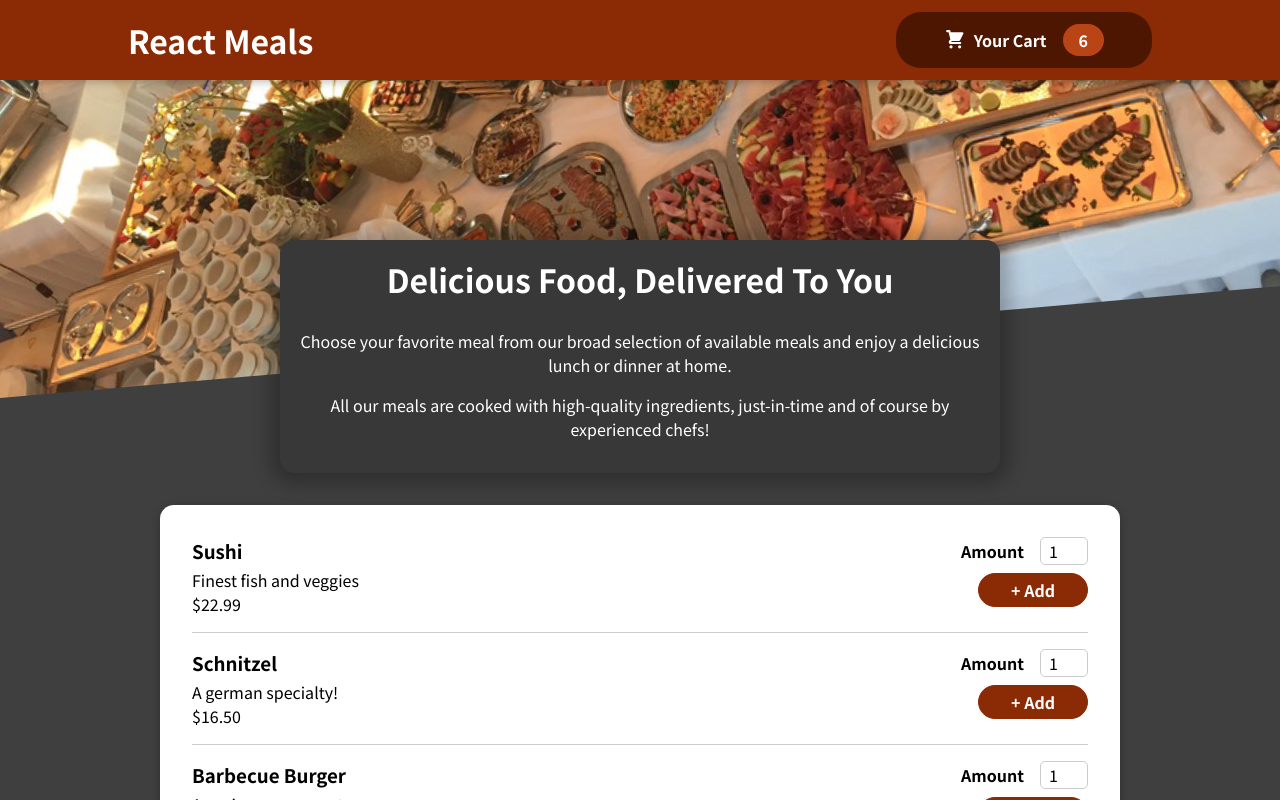
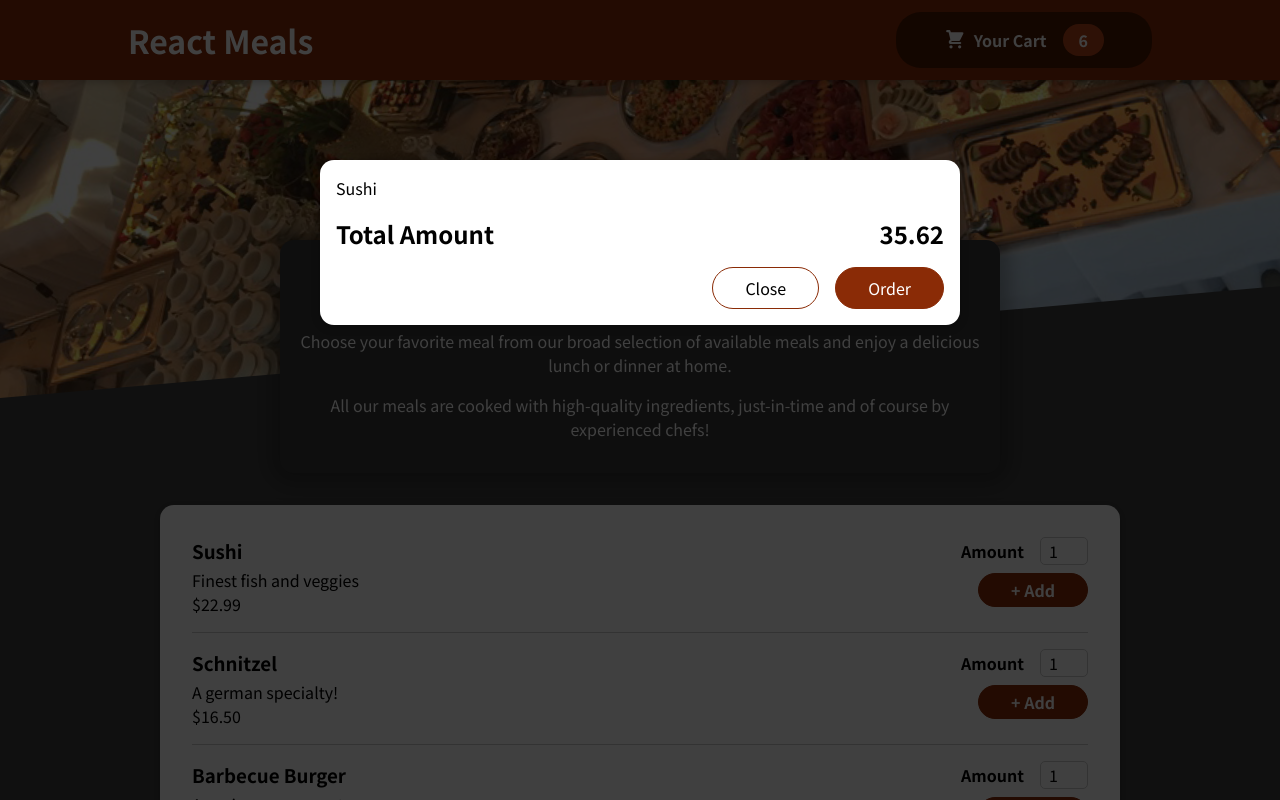
Before and after one commit to jonahliu0426/food-order-web-app, a React (Create React App) app: page / in a window 1280 px wide. Shown: the top 800 px of the page. Built offline with nearby package versions, Linux system fonts and the light colour scheme.

Commit message:
add modal component as a wrappar for cart component using ReactDOM portal

```diff
--- a/public/index.html
+++ b/public/index.html
@@ -28,6 +28,7 @@
   </head>
   <body>
     <noscript>You need to enable JavaScript to run this app.</noscript>
+    <div id="overlay"></div>
     <div id="root"></div>
     <!--
       This HTML file is a template.
--- a/src/App.js
+++ b/src/App.js
@@ -3,10 +3,12 @@
 import React, { Fragment } from 'react';
 import Header from './components/Layout/Header';
 import Meals from './components/Meals/Meals';
+import Cart from './components/Cart/Cart';
 
 function App() {
   return (
     <Fragment>
+      <Cart />
       <Header />
       <main>
         <Meals />
--- a/src/components/Cart/Cart.js
+++ b/src/components/Cart/Cart.js
@@ -1,5 +1,5 @@
 import classes from './Cart.module.css';
-
+import Modal from '../UI/Modal';
 
 const Cart = props => {
     const cart = [{ id: 'c1', name: 'Sushi', amount: 2, price: 12.99 }];
@@ -9,7 +9,7 @@
         </ul>
     )
     return (
-        <div>
+        <Modal>
             {cartItems}
             <div className={classes.total}>
                 <span>Total Amount</span>
@@ -19,7 +19,7 @@
                 <button className={classes['button-alt']}>Close</button>
                 <button className={classes.button}>Order</button>
             </div>
-        </div>
+        </Modal>
     )
 }
 
--- /dev/null
+++ b/src/components/UI/Modal.js
@@ -0,0 +1,30 @@
+import classes from './Modal.module.css';
+import React, { Fragment } from 'react';
+import ReactDOM from 'react-dom';
+
+const Backdrop = props => {
+    return <div className={classes.backdrop} />
+}
+
+const ModalOverlay = (props) => {
+    return (
+        <div className={classes.modal}>
+            <div className={classes.content}>{props.children}</div>
+        </div>
+    )
+}
+
+const modalOverlay = document.getElementById('overlay');
+
+const Modal = props => {
+    return (
+        <Fragment>
+            {ReactDOM.createPortal(<Backdrop />, modalOverlay)}
+            {ReactDOM.createPortal(<ModalOverlay>{props.children}</ModalOverlay>, modalOverlay)}
+        </Fragment>
+    )
+};
+
+
+
+export default Modal;
--- /dev/null
+++ b/src/components/UI/Modal.module.css
@@ -0,0 +1,40 @@
+.backdrop {
+  position: fixed;
+  top: 0;
+  left: 0;
+  width: 100%;
+  height: 100vh;
+  z-index: 20;
+  background-color: rgba(0, 0, 0, 0.75);
+}
+
+.modal {
+  position: fixed;
+  top: 20vh;
+  left: 5%;
+  width: 90%;
+  background-color: white;
+  padding: 1rem;
+  border-radius: 14px;
+  box-shadow: 0 2px 8px rgba(0, 0, 0, 0.25);
+  z-index: 30;
+  animation: slide-down 300ms ease-out forwards;
+}
+
+@media (min-width: 768px) {
+  .modal {
+    width: 40rem;
+    left: calc(50% - 20rem);
+  }
+}
+
+@keyframes slide-down {
+  from {
+    opacity: 0;
+    transform: translateY(-3rem);
+  }
+  to {
+    opacity: 1;
+    transform: translateY(0);
+  }
+}
```
